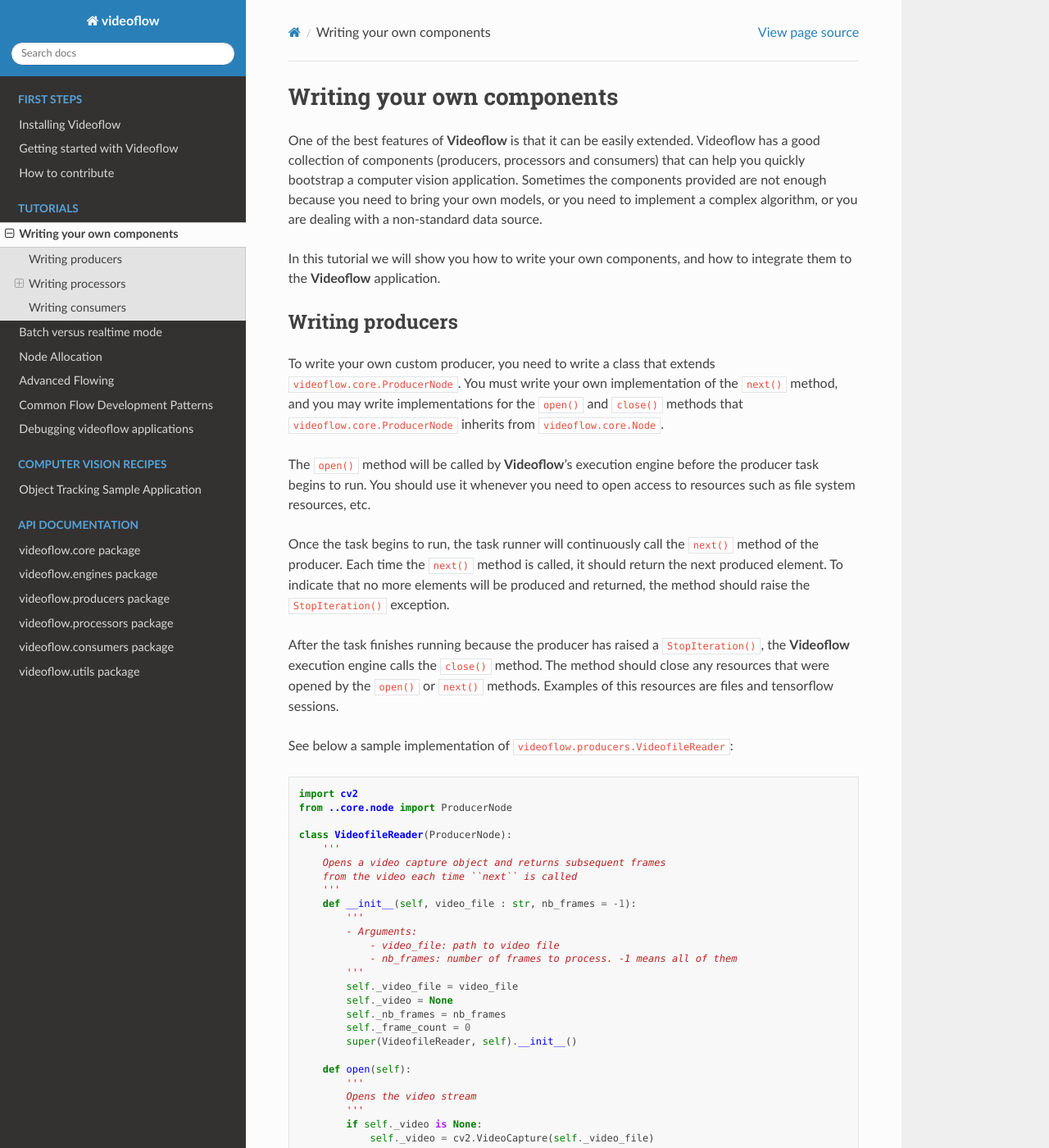
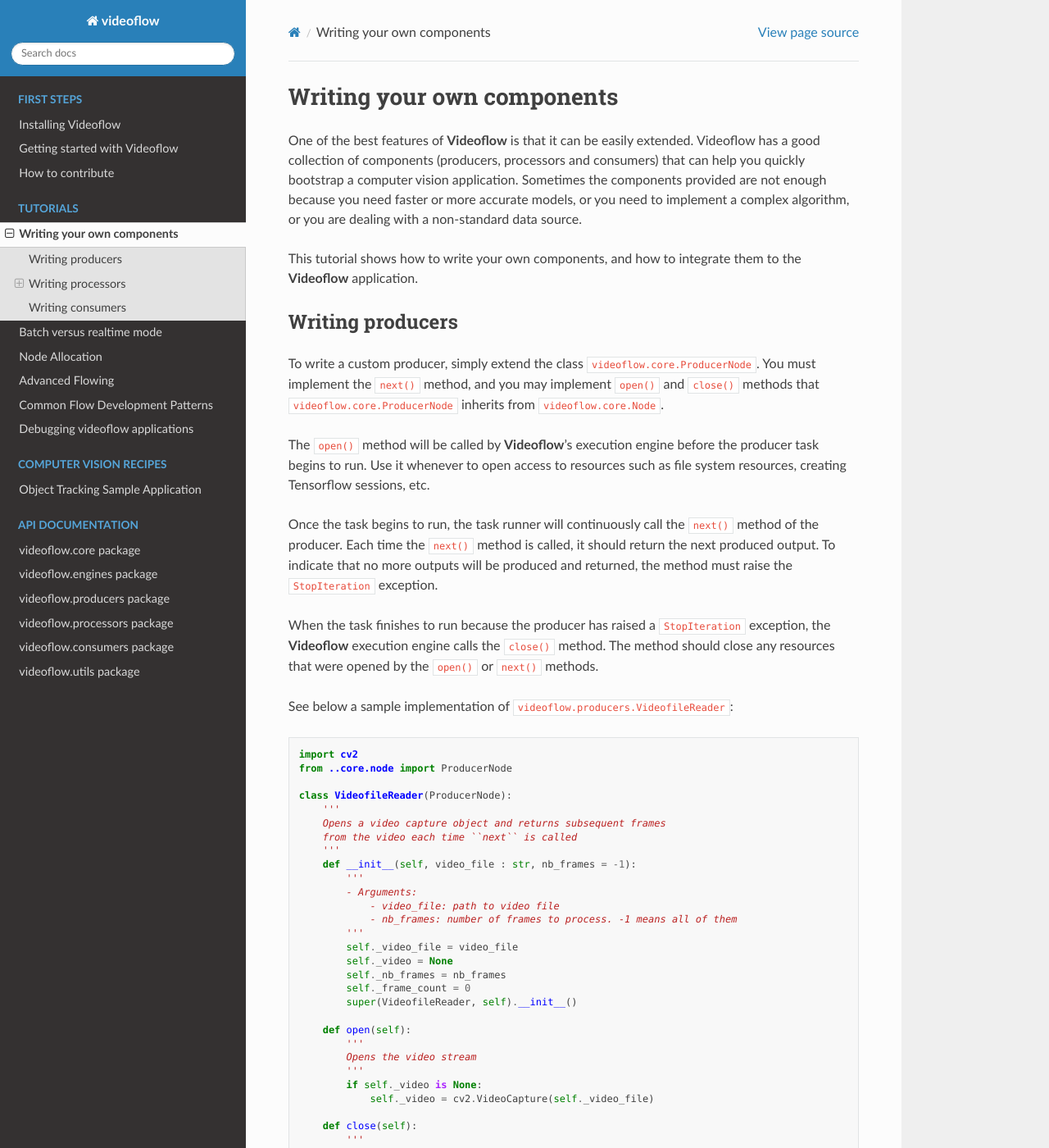
Before and after one commit to videoflow/videoflow, a Sphinx documentation site: the page built from docs/source/user-documentation/writing-your-own-components.rst, in a window 1280 px wide and 1400 px high. Shown: the whole window at 82% size. Built offline with Sphinx 7.4.7 and the Read the Docs theme 2.0.0, drawn with Linux system fonts in a browser that asks for light colours; pages that are not in the unit, such as notebooks, are missing from menus; some of the changed text lies outside the part shown.

Commit message:
Fixed language of writing-your-own-components section

```diff
--- a/docs/source/index.rst
+++ b/docs/source/index.rst
@@ -35,7 +35,6 @@ Free and open source
     :caption: Tutorials
 
     user-documentation/writing-your-own-components
-    user-documentation/object-tracking-sample-application
     user-documentation/batch-versus-realtime-mode
     user-documentation/task-allocation
     user-documentation/advanced-flowing
--- a/docs/source/user-documentation/writing-your-own-components.rst
+++ b/docs/source/user-documentation/writing-your-own-components.rst
@@ -4,31 +4,30 @@ Writing your own components
 One of the best features of **Videoflow** is that it can be easily extended.
 Videoflow has a good collection of components (producers, processors and consumers)
 that can help you quickly bootstrap a computer vision application.  Sometimes the components
-provided are not enough because you need to bring your own models, or you need to
+provided are not enough because you need faster or more accurate models, or you need to
 implement a complex algorithm, or you are dealing with a non-standard data source.
 
-In this tutorial we will show you how to write your own components, and how to
-integrate them to the **Videoflow** application.
+This tutorial shows how to write your own components, and how to integrate them
+to the **Videoflow** application.
 
 Writing producers
 -----------------
 
-To write your own custom producer, you need to write a class that extends
-``videoflow.core.ProducerNode``.  You must write your own implementation of the ``next()`` method,
-and you may write implementations for the ``open()`` and ``close()`` methods that ``videoflow.core.ProducerNode``
+To write a custom producer, simply extend the class
+``videoflow.core.ProducerNode``.  You must implement the ``next()`` method,
+and you may implement ``open()`` and ``close()`` methods that ``videoflow.core.ProducerNode``
 inherits from ``videoflow.core.Node``.
 
 The ``open()`` method will be called by **Videoflow**'s execution engine before the producer task
-begins to run.  You should use it whenever you need to open access to resources such as file system
-resources, etc.
+begins to run.  Use it whenever to open access to resources such as file system
+resources, creating Tensorflow sessions, etc.
 
 Once the task begins to run, the task runner will continuously call the ``next()`` method of the producer.
-Each time the ``next()`` method is called, it should return the next produced element.  To indicate that
-no more elements will be produced and returned, the method should raise the ``StopIteration()`` exception.
+Each time the ``next()`` method is called, it should return the next produced output.  To indicate that
+no more outputs will be produced and returned, the method must raise the ``StopIteration`` exception.
 
-After the task finishes running because the producer has raised a ``StopIteration()``, the **Videoflow** execution engine
+When the task finishes to run because the producer has raised a ``StopIteration`` exception, the **Videoflow** execution engine
 calls the ``close()`` method.  The method should close any resources that were opened by the ``open()`` or ``next()`` methods.
-Examples of this resources are files and tensorflow sessions.
 
 See below a sample implementation of ``videoflow.producers.VideofileReader``::
 
@@ -91,9 +90,9 @@ Writing processors
 Processors are the nodes that perform computations, transformations or filtering of data.
 In general, processors receive data as input and return data as output.
 
-To write your own custom processor, you need to write a class that extends
-``videoflow.core.Processor``.  You must write your own implementation of the ``process()`` method,
-and you may write implementations for ``change_device()`` and for the ``open()`` and ``close()`` methods that ``videoflow.core.ProcessorNode``
+To write your own custom processor, create a class that extends
+``videoflow.core.Processor``.  The class must implement the ``process()`` method,
+and may implement ``change_device()`` method and the ``open()`` and ``close()`` methods that ``videoflow.core.ProcessorNode``
 inherits from ``videoflow.core.Node``.
 
 Read **Writing producers** section above for a good explanation of how to implement the ``open()`` and
@@ -127,25 +126,26 @@ accordingly.  For an example, see ``videoflow.processors.vision.detectors.Tensor
 
 The **Videoflow** execution engine keeps track of the number of gpus in the system, and of
 the number of processors in the flow that were instantiated with ``device_type`` being ``gpu``
-(regardless of if the processor actually implements gpu allocation or not).  At task allocation time
-(tasks are allocated in topological-sort order of the computation graph (which is not unique)),
+(regardless of if the processor actually makes use of that parameter to allocate to a gpu or not).
+At task allocation time (tasks are allocated in topological-sort order of the computation graph (notice that an
+acyclic graph can have more than one valid topological sort ordering)),
 if there are no gpus left, the execution engine will call the ``change_device`` method of the **processor**
 to change the device_type to ``cpu``.
 
 If for some reason you want to force the process to run on a gpu or make the flow process fail,
 you need to reimplement the ``change_device()`` method and raise a ``ValueError`` exception to make
-the allocation process fail.
+the allocation fail and as a consequence, to make the entire flow execution to fail.
 
 When to extend ``OneTaskProcessorNode``
 ^^^^^^^^^^^^^^^^^^^^^^^^^^^^^^^^^^^^^^^
-**Videoflow** supports the parallelization of a processor in multiple
-processes.  That functionality is very useful whenever to have whenever the processor is or
-may become a bottleneck in the flow.
+**Videoflow** supports the parallelization of a **processor** in multiple
+processes.  That functionality is very useful when the **processor** is or
+may become a bottleneck of the flow.
 
-But there are certain processor nodes for one reason or another should not be parallelized.
-This usually happens if the processor node keeps an internal state.
-In this case this processors should subclass the ``videoflow.core.node.OneTaskProcessorNode`` class.
-A simple example is given below.  Another example are all the subclasses of ``videoflow.processors.vision.BoundingBoxTracker``::
+But there are certain **processor** nodes that for one reason or another should not be parallelized.
+This usually happens if the **processor** node keeps an internal state.
+If that is the case, the **processor** should subclass ``videoflow.core.node.OneTaskProcessorNode``.
+A simple example is given below.  More examples are all the subclasses of ``videoflow.processors.vision.trackers.BoundingBoxTracker``::
 
     class MinAggregator(OneTaskProcessorNode):
         def __init__(self):
@@ -163,9 +163,8 @@ Consumers are the sinks of the flow.  They are leafs in the computation graph, s
 output, hence they are not parents to any node.  A common use of consumers is to publish results
 to sources external to the flow, such as the file system, the command line, or a remote endpoint, etc.
 
-To write your own custom consumer, you need to write a class that extends
-``videoflow.core.Consumer``.  You must write your own implementation of the ``consume()`` method,
-and you may write implementations for the ``open()`` and ``close()`` methods that ``videoflow.core.ConsumerNode``
+To write your own custom consumer, sublcass ``videoflow.core.Consumer``.  The child class must implement the ``consume()`` method,
+and you may implement the ``open()`` and ``close()`` methods that ``videoflow.core.ConsumerNode``
 inherits from ``videoflow.core.Node``.
 
 The ``consume`` method receives as parameters as many items as the number of parents the consumer
```
Also changed, not shown: other parts of docs/source/user-documentation/writing-your-own-components.rst (+3 -3 lines).
